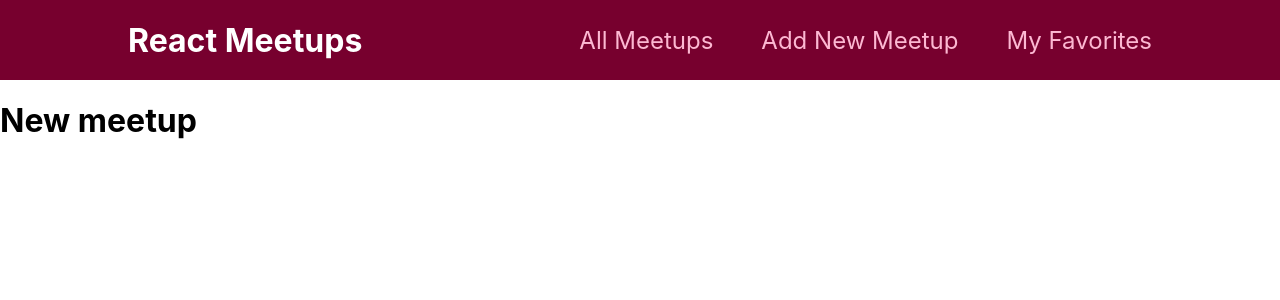
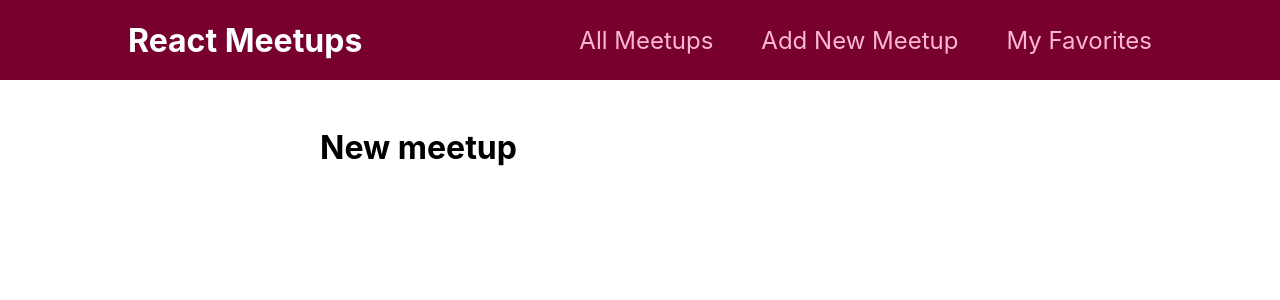
Before and after one commit to Denaindra/ReactJSMeetups, a React (Create React App) app: page /new-meetup in a window 1280 px wide. Shown: the top 300 px of the page. Built offline with nearby package versions, Linux system fonts and the light colour scheme.

Commit message:
add white background for middle layout

```diff
--- a/src/App.js
+++ b/src/App.js
@@ -4,17 +4,21 @@
 import NewMeetup from "./pages/NewMeetup";
 import Favourite from "./pages/Favourite";
 import MainNavigation from "./componet/layout/MainNavigation";
+import Layout from "./componet/layout/Layout";
+import React from "react";
 
 function App() {
   return (
-    <div>
+    <React.Fragment>
       <MainNavigation />
-      <Routes>
-        <Route path="/" element={<AllMeetup />} />
-        <Route path="/new-meetup" element={<NewMeetup />} />
-        <Route path="/favorites" element={<Favourite />} />
-      </Routes>
-    </div>
+      <Layout>
+        <Routes>
+          <Route path="/" element={<AllMeetup />} />
+          <Route path="/new-meetup" element={<NewMeetup />} />
+          <Route path="/favorites" element={<Favourite />} />
+        </Routes>
+      </Layout>
+    </React.Fragment>
   );
 }
 
--- /dev/null
+++ b/src/componet/layout/Layout.jsx
@@ -0,0 +1,11 @@
+import classes from "../../css/Layout.module.css";
+
+const Layout = (props) => {
+  return (
+    <div>
+      <main className={classes.main}>{props.children}</main>
+    </div>
+  );
+};
+
+export default Layout;
--- /dev/null
+++ b/src/css/Layout.module.css
@@ -0,0 +1,5 @@
+.main {
+    margin: 3rem auto;
+    width: 90%;
+    max-width: 40rem;
+  }
```
